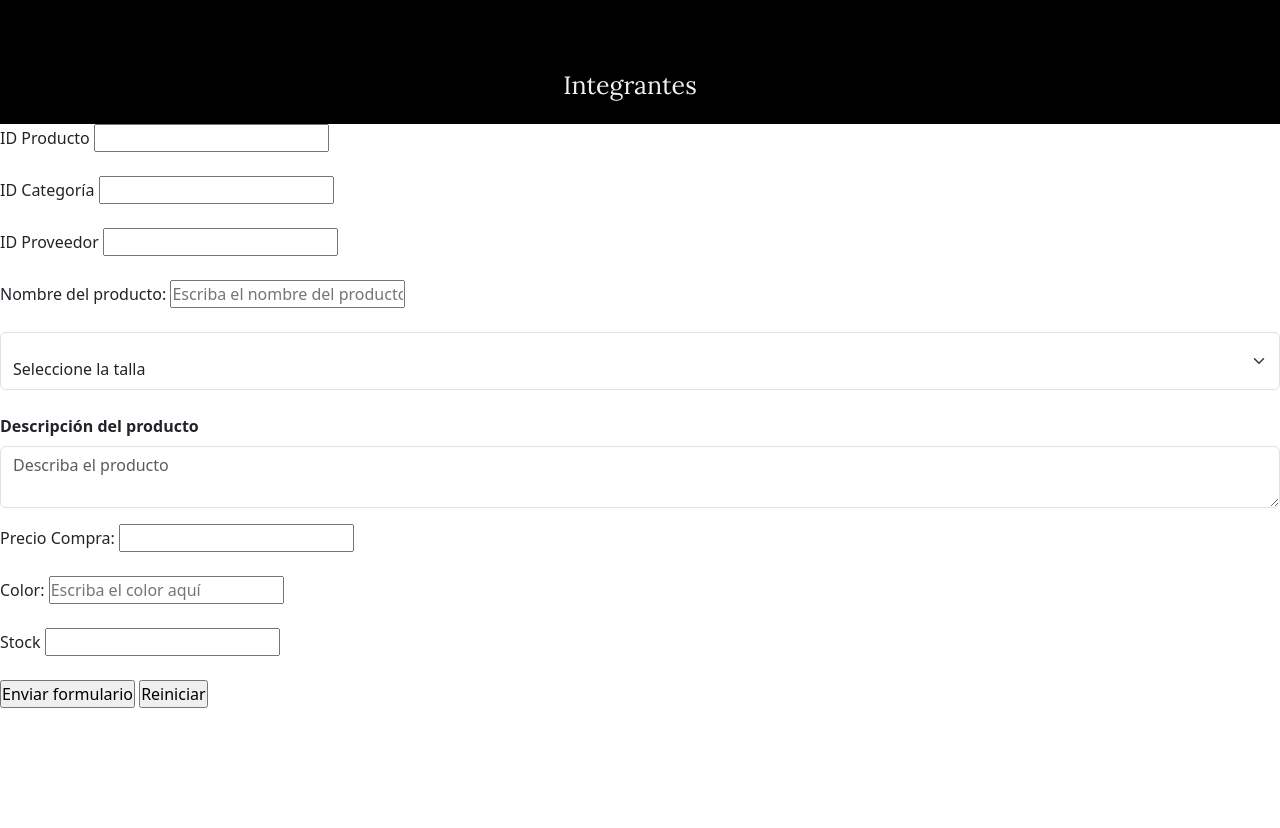
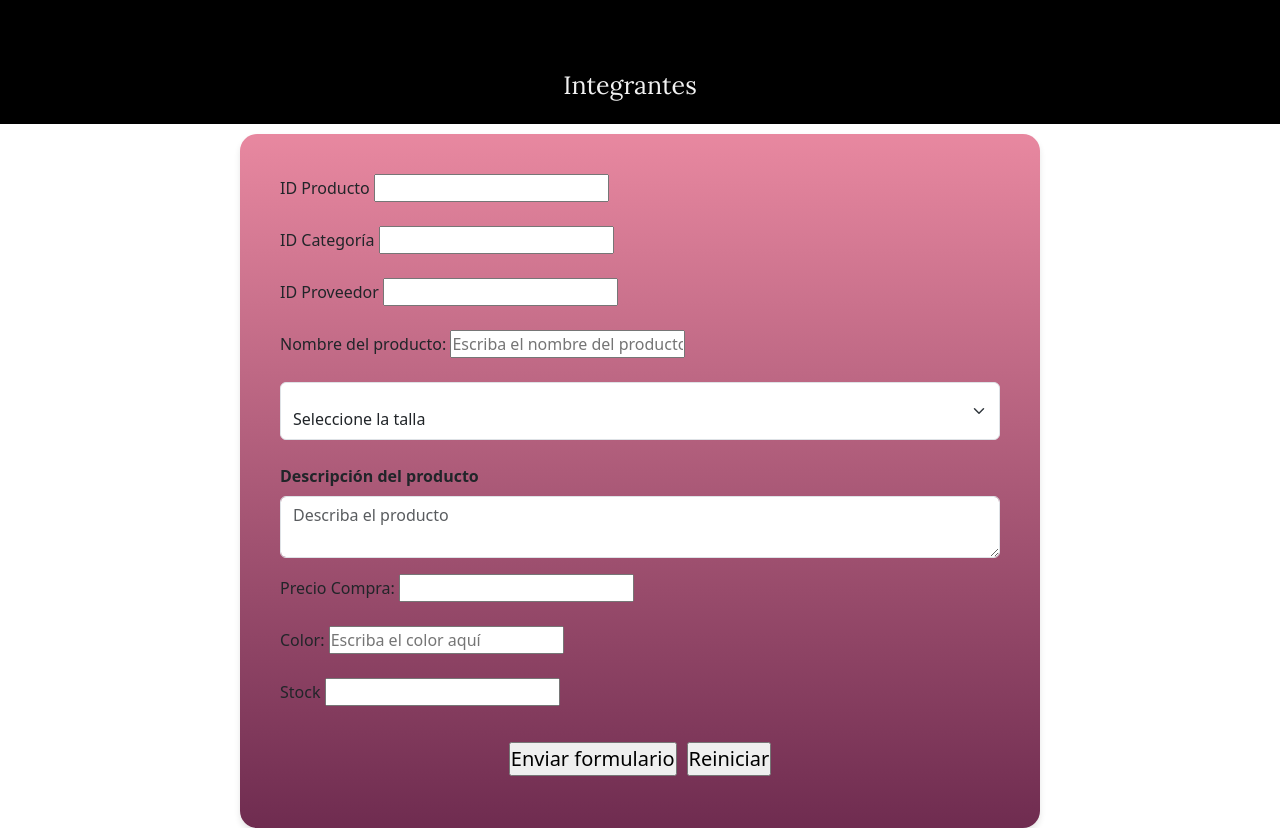
Before and after one commit to JuanF0707/VoStore, a plain HTML site: page formulario.html in a window 1280 px wide. Shown: the part 681-1509 px from the top of the page. Before the commit the page ends 1389 px from the top, so only its background shows below. Drawn offline with nearby package versions, Linux system fonts and the light colour scheme.

Commit message:
agregué estilos al css y lo añadí a formulario.html

```diff
--- a/formulario.css
+++ b/formulario.css
@@ -0,0 +1,18 @@
+form {
+    max-width: 800px;
+    margin: auto;
+    margin-top: 10px;
+    padding: 40px;
+    border-radius: 17px;
+    background: linear-gradient(to bottom, #e888a0, #6f2c50);
+    box-shadow: 0 4px 6px rgba(0, 0, 0, 0.1);
+}
+
+.botones{
+    display: flex;
+    justify-content: center;
+    font-size: 20px;
+    padding: 12px 24px;
+    gap: 10px;
+    width: 100%;
+}
--- a/formulario.html
+++ b/formulario.html
@@ -4,6 +4,7 @@
     <meta charset="UTF-8">
     <meta name="viewport" content="width=device-width, initial-scale=1.0">
     <link rel="stylesheet" href="Style.css">
+    <link rel="stylesheet" href="formulario.css">
      <link href="https://cdn.jsdelivr.net/npm/bootstrap@5.3.8/dist/css/bootstrap.min.css" rel="stylesheet" integrity="sha384-sRIl4kxILFvY47J16cr9ZwB07vP4J8+LH7qKQnuqkuIAvNWLzeN8tE5YBujZqJLB" crossorigin="anonymous">
     <script src="https://cdn.jsdelivr.net/npm/bootstrap@5.3.8/dist/js/bootstrap.bundle.min.js"></script>
     <link rel="stylesheet" href="https://cdn.jsdelivr.net/npm/bootstrap-icons@1.11.1/font/bootstrap-icons.css">
```
